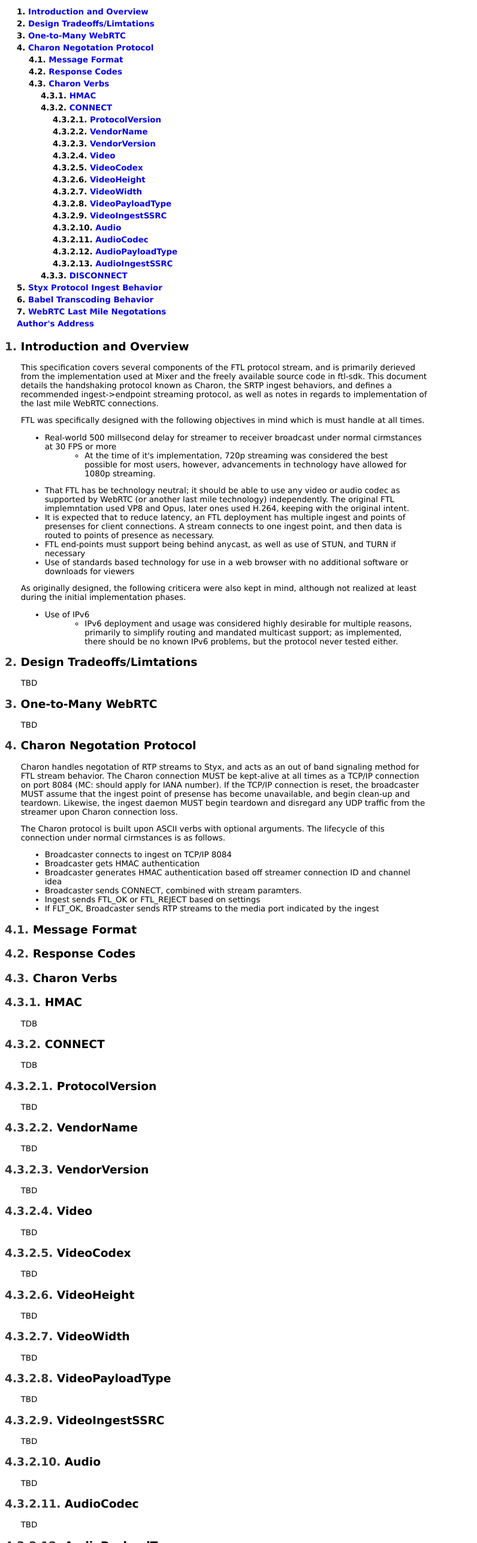
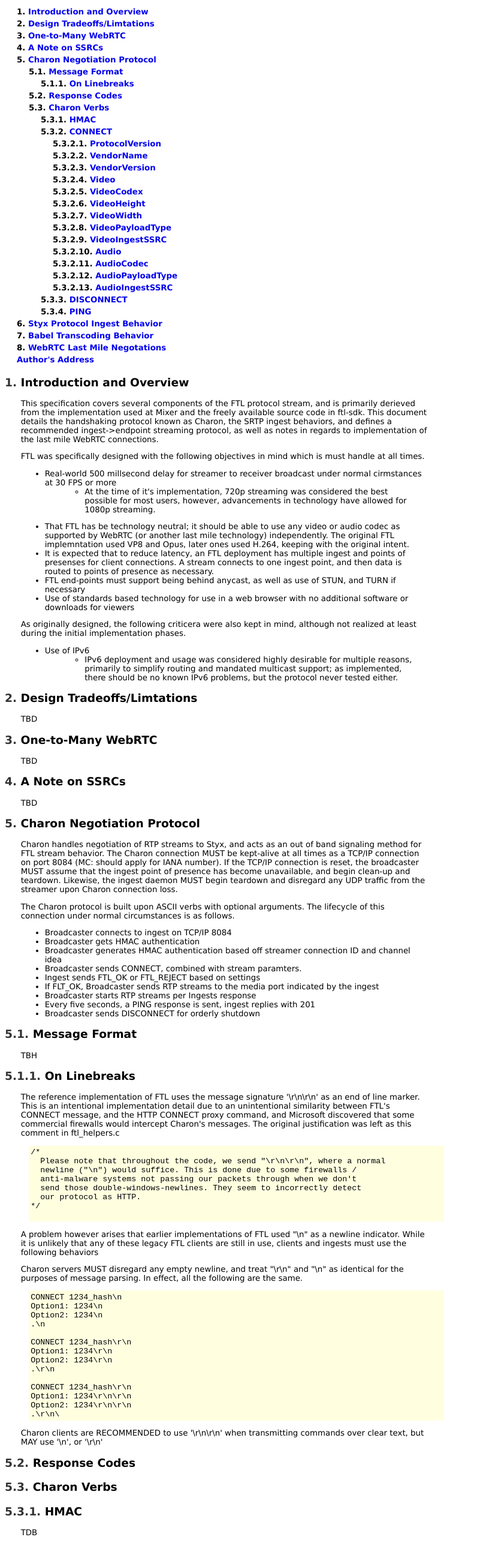
Before and after one commit to ftl-protocol-dev/ftl-specification, a plain HTML site: page docs/draft-ftl-specification-00.html in a window 1280 px wide. Shown: the part 851-3423 px from the top of the page at 60% size, without its empty margins (0-796 px from the left). Drawn offline with Linux system fonts and the light colour scheme.

```diff
--- a/docs/draft-ftl-specification-00.html
+++ b/docs/draft-ftl-specification-00.html
@@ -377,29 +377,32 @@
 <link href="#rfc.section.1" rel="Chapter" title="1 Introduction and Overview">
 <link href="#rfc.section.2" rel="Chapter" title="2 Design Tradeoffs/Limtations">
 <link href="#rfc.section.3" rel="Chapter" title="3 One-to-Many WebRTC">
-<link href="#rfc.section.4" rel="Chapter" title="4 Charon Negotation Protocol">
-<link href="#rfc.section.4.1" rel="Chapter" title="4.1 Message Format">
-<link href="#rfc.section.4.2" rel="Chapter" title="4.2 Response Codes">
-<link href="#rfc.section.4.3" rel="Chapter" title="4.3 Charon Verbs">
-<link href="#rfc.section.4.3.1" rel="Chapter" title="4.3.1 HMAC">
-<link href="#rfc.section.4.3.2" rel="Chapter" title="4.3.2 CONNECT">
-<link href="#rfc.section.4.3.2.1" rel="Chapter" title="4.3.2.1 ProtocolVersion">
-<link href="#rfc.section.4.3.2.2" rel="Chapter" title="4.3.2.2 VendorName">
-<link href="#rfc.section.4.3.2.3" rel="Chapter" title="4.3.2.3 VendorVersion">
-<link href="#rfc.section.4.3.2.4" rel="Chapter" title="4.3.2.4 Video">
-<link href="#rfc.section.4.3.2.5" rel="Chapter" title="4.3.2.5 VideoCodex">
-<link href="#rfc.section.4.3.2.6" rel="Chapter" title="4.3.2.6 VideoHeight">
-<link href="#rfc.section.4.3.2.7" rel="Chapter" title="4.3.2.7 VideoWidth">
-<link href="#rfc.section.4.3.2.8" rel="Chapter" title="4.3.2.8 VideoPayloadType">
-<link href="#rfc.section.4.3.2.9" rel="Chapter" title="4.3.2.9 VideoIngestSSRC">
-<link href="#rfc.section.4.3.2.10" rel="Chapter" title="4.3.2.10 Audio">
-<link href="#rfc.section.4.3.2.11" rel="Chapter" title="4.3.2.11 AudioCodec">
-<link href="#rfc.section.4.3.2.12" rel="Chapter" title="4.3.2.12 AudioPayloadType">
-<link href="#rfc.section.4.3.2.13" rel="Chapter" title="4.3.2.13 AudioIngestSSRC">
-<link href="#rfc.section.4.3.3" rel="Chapter" title="4.3.3 DISCONNECT">
-<link href="#rfc.section.5" rel="Chapter" title="5 Styx Protocol Ingest Behavior">
-<link href="#rfc.section.6" rel="Chapter" title="6 Babel Transcoding Behavior">
-<link href="#rfc.section.7" rel="Chapter" title="7 WebRTC Last Mile Negotations">
+<link href="#rfc.section.4" rel="Chapter" title="4 A Note on SSRCs">
+<link href="#rfc.section.5" rel="Chapter" title="5 Charon Negotiation Protocol">
+<link href="#rfc.section.5.1" rel="Chapter" title="5.1 Message Format">
+<link href="#rfc.section.5.1.1" rel="Chapter" title="5.1.1 On Linebreaks">
+<link href="#rfc.section.5.2" rel="Chapter" title="5.2 Response Codes">
+<link href="#rfc.section.5.3" rel="Chapter" title="5.3 Charon Verbs">
+<link href="#rfc.section.5.3.1" rel="Chapter" title="5.3.1 HMAC">
+<link href="#rfc.section.5.3.2" rel="Chapter" title="5.3.2 CONNECT">
+<link href="#rfc.section.5.3.2.1" rel="Chapter" title="5.3.2.1 ProtocolVersion">
+<link href="#rfc.section.5.3.2.2" rel="Chapter" title="5.3.2.2 VendorName">
+<link href="#rfc.section.5.3.2.3" rel="Chapter" title="5.3.2.3 VendorVersion">
+<link href="#rfc.section.5.3.2.4" rel="Chapter" title="5.3.2.4 Video">
+<link href="#rfc.section.5.3.2.5" rel="Chapter" title="5.3.2.5 VideoCodex">
+<link href="#rfc.section.5.3.2.6" rel="Chapter" title="5.3.2.6 VideoHeight">
+<link href="#rfc.section.5.3.2.7" rel="Chapter" title="5.3.2.7 VideoWidth">
+<link href="#rfc.section.5.3.2.8" rel="Chapter" title="5.3.2.8 VideoPayloadType">
+<link href="#rfc.section.5.3.2.9" rel="Chapter" title="5.3.2.9 VideoIngestSSRC">
+<link href="#rfc.section.5.3.2.10" rel="Chapter" title="5.3.2.10 Audio">
+<link href="#rfc.section.5.3.2.11" rel="Chapter" title="5.3.2.11 AudioCodec">
+<link href="#rfc.section.5.3.2.12" rel="Chapter" title="5.3.2.12 AudioPayloadType">
+<link href="#rfc.section.5.3.2.13" rel="Chapter" title="5.3.2.13 AudioIngestSSRC">
+<link href="#rfc.section.5.3.3" rel="Chapter" title="5.3.3 DISCONNECT">
+<link href="#rfc.section.5.3.4" rel="Chapter" title="5.3.4 PING">
+<link href="#rfc.section.6" rel="Chapter" title="6 Styx Protocol Ingest Behavior">
+<link href="#rfc.section.7" rel="Chapter" title="7 Babel Transcoding Behavior">
+<link href="#rfc.section.8" rel="Chapter" title="8 WebRTC Last Mile Negotations">
 <link href="#rfc.authors" rel="Chapter">
 
 
@@ -466,51 +469,57 @@
 </li>
 <li>3.   <a href="#rfc.section.3">One-to-Many WebRTC</a>
 </li>
-<li>4.   <a href="#rfc.section.4">Charon Negotation Protocol</a>
+<li>4.   <a href="#rfc.section.4">A Note on SSRCs</a>
 </li>
-<ul><li>4.1.   <a href="#rfc.section.4.1">Message Format</a>
+<li>5.   <a href="#rfc.section.5">Charon Negotiation Protocol</a>
 </li>
-<li>4.2.   <a href="#rfc.section.4.2">Response Codes</a>
+<ul><li>5.1.   <a href="#rfc.section.5.1">Message Format</a>
 </li>
-<li>4.3.   <a href="#rfc.section.4.3">Charon Verbs</a>
+<ul><li>5.1.1.   <a href="#rfc.section.5.1.1">On Linebreaks</a>
 </li>
-<ul><li>4.3.1.   <a href="#rfc.section.4.3.1">HMAC</a>
+</ul><li>5.2.   <a href="#rfc.section.5.2">Response Codes</a>
 </li>
-<li>4.3.2.   <a href="#rfc.section.4.3.2">CONNECT</a>
+<li>5.3.   <a href="#rfc.section.5.3">Charon Verbs</a>
 </li>
-<ul><li>4.3.2.1.   <a href="#rfc.section.4.3.2.1">ProtocolVersion</a>
+<ul><li>5.3.1.   <a href="#rfc.section.5.3.1">HMAC</a>
 </li>
-<li>4.3.2.2.   <a href="#rfc.section.4.3.2.2">VendorName</a>
+<li>5.3.2.   <a href="#rfc.section.5.3.2">CONNECT</a>
 </li>
-<li>4.3.2.3.   <a href="#rfc.section.4.3.2.3">VendorVersion</a>
+<ul><li>5.3.2.1.   <a href="#rfc.section.5.3.2.1">ProtocolVersion</a>
 </li>
-<li>4.3.2.4.   <a href="#rfc.section.4.3.2.4">Video</a>
+<li>5.3.2.2.   <a href="#rfc.section.5.3.2.2">VendorName</a>
 </li>
-<li>4.3.2.5.   <a href="#rfc.section.4.3.2.5">VideoCodex</a>
+<li>5.3.2.3.   <a href="#rfc.section.5.3.2.3">VendorVersion</a>
 </li>
-<li>4.3.2.6.   <a href="#rfc.section.4.3.2.6">VideoHeight</a>
+<li>5.3.2.4.   <a href="#rfc.section.5.3.2.4">Video</a>
 </li>
-<li>4.3.2.7.   <a href="#rfc.section.4.3.2.7">VideoWidth</a>
+<li>5.3.2.5.   <a href="#rfc.section.5.3.2.5">VideoCodex</a>
 </li>
-<li>4.3.2.8.   <a href="#rfc.section.4.3.2.8">VideoPayloadType</a>
+<li>5.3.2.6.   <a href="#rfc.section.5.3.2.6">VideoHeight</a>
 </li>
-<li>4.3.2.9.   <a href="#rfc.section.4.3.2.9">VideoIngestSSRC</a>
+<li>5.3.2.7.   <a href="#rfc.section.5.3.2.7">VideoWidth</a>
 </li>
-<li>4.3.2.10.   <a href="#rfc.section.4.3.2.10">Audio</a>
+<li>5.3.2.8.   <a href="#rfc.section.5.3.2.8">VideoPayloadType</a>
 </li>
-<li>4.3.2.11.   <a href="#rfc.section.4.3.2.11">AudioCodec</a>
+<li>5.3.2.9.   <a href="#rfc.section.5.3.2.9">VideoIngestSSRC</a>
 </li>
-<li>4.3.2.12.   <a href="#rfc.section.4.3.2.12">AudioPayloadType</a>
+<li>5.3.2.10.   <a href="#rfc.section.5.3.2.10">Audio</a>
 </li>
-<li>4.3.2.13.   <a href="#rfc.section.4.3.2.13">AudioIngestSSRC</a>
+<li>5.3.2.11.   <a href="#rfc.section.5.3.2.11">AudioCodec</a>
 </li>
-</ul><li>4.3.3.   <a href="#rfc.section.4.3.3">DISCONNECT</a>
+<li>5.3.2.12.   <a href="#rfc.section.5.3.2.12">AudioPayloadType</a>
 </li>
-</ul></ul><li>5.   <a href="#rfc.section.5">Styx Protocol Ingest Behavior</a>
+<li>5.3.2.13.   <a href="#rfc.section.5.3.2.13">AudioIngestSSRC</a>
 </li>
-<li>6.   <a href="#rfc.section.6">Babel Transcoding Behavior</a>
+</ul><li>5.3.3.   <a href="#rfc.section.5.3.3">DISCONNECT</a>
 </li>
-<li>7.   <a href="#rfc.section.7">WebRTC Last Mile Negotations</a>
+<li>5.3.4.   <a href="#rfc.section.5.3.4">PING</a>
+</li>
+</ul></ul><li>6.   <a href="#rfc.section.6">Styx Protocol Ingest Behavior</a>
+</li>
+<li>7.   <a href="#rfc.section.7">Babel Transcoding Behavior</a>
+</li>
+<li>8.   <a href="#rfc.section.8">WebRTC Last Mile Negotations</a>
 </li>
 <li><a href="#rfc.authors">Author's Address</a>
 </li>
@@ -549,9 +558,12 @@
 <a href="#rfc.section.3">3.</a> One-to-Many WebRTC</h1>
 <p id="rfc.section.3.p.1">TBD</p>
 <h1 id="rfc.section.4">
-<a href="#rfc.section.4">4.</a> Charon Negotation Protocol</h1>
-<p id="rfc.section.4.p.1">Charon handles negotation of RTP streams to Styx, and acts as an out of band signaling method for FTL stream behavior. The Charon connection MUST be kept-alive at all times as a TCP/IP connection on port 8084 (MC: should apply for IANA number). If the TCP/IP connection is reset, the broadcaster MUST assume that the ingest point of presense has become unavailable, and begin clean-up and teardown. Likewise, the ingest daemon MUST begin teardown and disregard any UDP traffic from the streamer upon Charon connection loss.  </p>
-<p id="rfc.section.4.p.2">The Charon protocol is built upon ASCII verbs with optional arguments. The lifecycle of this connection under normal cirmstances is as follows.  </p>
+<a href="#rfc.section.4">4.</a> A Note on SSRCs</h1>
+<p id="rfc.section.4.p.1">TBD</p>
+<h1 id="rfc.section.5">
+<a href="#rfc.section.5">5.</a> Charon Negotiation Protocol</h1>
+<p id="rfc.section.5.p.1">Charon handles negotiation of RTP streams to Styx, and acts as an out of band signaling method for FTL stream behavior. The Charon connection MUST be kept-alive at all times as a TCP/IP connection on port 8084 (MC: should apply for IANA number). If the TCP/IP connection is reset, the broadcaster MUST assume that the ingest point of presence has become unavailable, and begin clean-up and teardown. Likewise, the ingest daemon MUST begin teardown and disregard any UDP traffic from the streamer upon Charon connection loss.  </p>
+<p id="rfc.section.5.p.2">The Charon protocol is built upon ASCII verbs with optional arguments. The lifecycle of this connection under normal circumstances is as follows.  </p>
 <p></p>
 
 <ul>
@@ -561,72 +573,110 @@
 <li>Broadcaster sends CONNECT, combined with stream paramters.</li>
 <li>Ingest sends FTL_OK or FTL_REJECT based on settings</li>
 <li>If FLT_OK, Broadcaster sends RTP streams to the media port indicated by the ingest</li>
+<li>Broadcaster starts RTP streams per Ingests response</li>
+<li>Every five seconds, a PING response is sent, ingest replies with 201</li>
+<li>Broadcaster sends DISCONNECT for orderly shutdown</li>
 </ul>
 
 <p> </p>
-<h1 id="rfc.section.4.1">
-<a href="#rfc.section.4.1">4.1.</a> Message Format</h1>
-<h1 id="rfc.section.4.2">
-<a href="#rfc.section.4.2">4.2.</a> Response Codes</h1>
-<h1 id="rfc.section.4.3">
-<a href="#rfc.section.4.3">4.3.</a> Charon Verbs</h1>
-<h1 id="rfc.section.4.3.1">
-<a href="#rfc.section.4.3.1">4.3.1.</a> HMAC</h1>
-<p id="rfc.section.4.3.1.p.1">TDB</p>
-<h1 id="rfc.section.4.3.2">
-<a href="#rfc.section.4.3.2">4.3.2.</a> CONNECT</h1>
-<p id="rfc.section.4.3.2.p.1">TDB</p>
-<h1 id="rfc.section.4.3.2.1">
-<a href="#rfc.section.4.3.2.1">4.3.2.1.</a> ProtocolVersion</h1>
-<p id="rfc.section.4.3.2.1.p.1">TBD</p>
-<h1 id="rfc.section.4.3.2.2">
-<a href="#rfc.section.4.3.2.2">4.3.2.2.</a> VendorName</h1>
-<p id="rfc.section.4.3.2.2.p.1">TBD</p>
-<h1 id="rfc.section.4.3.2.3">
-<a href="#rfc.section.4.3.2.3">4.3.2.3.</a> VendorVersion</h1>
-<p id="rfc.section.4.3.2.3.p.1">TBD</p>
-<h1 id="rfc.section.4.3.2.4">
-<a href="#rfc.section.4.3.2.4">4.3.2.4.</a> Video</h1>
-<p id="rfc.section.4.3.2.4.p.1">TBD</p>
-<h1 id="rfc.section.4.3.2.5">
-<a href="#rfc.section.4.3.2.5">4.3.2.5.</a> VideoCodex</h1>
-<p id="rfc.section.4.3.2.5.p.1">TBD</p>
-<h1 id="rfc.section.4.3.2.6">
-<a href="#rfc.section.4.3.2.6">4.3.2.6.</a> VideoHeight</h1>
-<p id="rfc.section.4.3.2.6.p.1">TBD</p>
-<h1 id="rfc.section.4.3.2.7">
-<a href="#rfc.section.4.3.2.7">4.3.2.7.</a> VideoWidth</h1>
-<p id="rfc.section.4.3.2.7.p.1">TBD</p>
-<h1 id="rfc.section.4.3.2.8">
-<a href="#rfc.section.4.3.2.8">4.3.2.8.</a> VideoPayloadType</h1>
-<p id="rfc.section.4.3.2.8.p.1">TBD</p>
-<h1 id="rfc.section.4.3.2.9">
-<a href="#rfc.section.4.3.2.9">4.3.2.9.</a> VideoIngestSSRC</h1>
-<p id="rfc.section.4.3.2.9.p.1">TBD</p>
-<h1 id="rfc.section.4.3.2.10">
-<a href="#rfc.section.4.3.2.10">4.3.2.10.</a> Audio</h1>
-<p id="rfc.section.4.3.2.10.p.1">TBD</p>
-<h1 id="rfc.section.4.3.2.11">
-<a href="#rfc.section.4.3.2.11">4.3.2.11.</a> AudioCodec</h1>
-<p id="rfc.section.4.3.2.11.p.1">TBD</p>
-<h1 id="rfc.section.4.3.2.12">
-<a href="#rfc.section.4.3.2.12">4.3.2.12.</a> AudioPayloadType</h1>
-<p id="rfc.section.4.3.2.12.p.1">TBD</p>
-<h1 id="rfc.section.4.3.2.13">
-<a href="#rfc.section.4.3.2.13">4.3.2.13.</a> AudioIngestSSRC</h1>
-<p id="rfc.section.4.3.2.13.p.1">TBD</p>
-<h1 id="rfc.section.4.3.3">
-<a href="#rfc.section.4.3.3">4.3.3.</a> DISCONNECT</h1>
-<p id="rfc.section.4.3.3.p.1">TBD</p>
-<h1 id="rfc.section.5">
-<a href="#rfc.section.5">5.</a> Styx Protocol Ingest Behavior</h1>
-<p id="rfc.section.5.p.1">TBD</p>
+<h1 id="rfc.section.5.1">
+<a href="#rfc.section.5.1">5.1.</a> Message Format</h1>
+<p id="rfc.section.5.1.p.1">TBH </p>
+<h1 id="rfc.section.5.1.1">
+<a href="#rfc.section.5.1.1">5.1.1.</a> On Linebreaks</h1>
+<p id="rfc.section.5.1.1.p.1">The reference implementation of FTL uses the message signature '\r\n\r\n' as an end of line marker.  This is an intentional implementation detail due to an unintentional similarity between FTL's CONNECT message, and the HTTP CONNECT proxy command, and Microsoft discovered that some commercial firewalls would intercept Charon's messages. The original justification was left as this comment in ftl_helpers.c</p>
+<pre>
+/*
+  Please note that throughout the code, we send "\r\n\r\n", where a normal
+  newline ("\n") would suffice. This is done due to some firewalls /
+  anti-malware systems not passing our packets through when we don't
+  send those double-windows-newlines. They seem to incorrectly detect
+  our protocol as HTTP.
+*/
+            </pre>
+<p id="rfc.section.5.1.1.p.2">A problem however arises that earlier implementations of FTL used "\n" as a newline indicator.  While it is unlikely that any of these legacy FTL clients are still in use, clients and ingests must use the following behaviors</p>
+<p id="rfc.section.5.1.1.p.3">Charon servers MUST disregard any empty newline, and treat "\r\n" and "\n" as identical for the purposes of message parsing. In effect, all the following are the same.</p>
+<pre>
+CONNECT 1234_hash\n
+Option1: 1234\n
+Option2: 1234\n
+.\n
+
+CONNECT 1234_hash\r\n
+Option1: 1234\r\n
+Option2: 1234\r\n
+.\r\n
+
+CONNECT 1234_hash\r\n
+Option1: 1234\r\n\r\n
+Option2: 1234\r\n\r\n
+.\r\n\
+</pre>
+<p id="rfc.section.5.1.1.p.4">Charon clients are RECOMMENDED to use '\r\n\r\n' when transmitting commands over clear text, but MAY use '\n', or '\r\n'</p>
+<h1 id="rfc.section.5.2">
+<a href="#rfc.section.5.2">5.2.</a> Response Codes</h1>
+<h1 id="rfc.section.5.3">
+<a href="#rfc.section.5.3">5.3.</a> Charon Verbs</h1>
+<h1 id="rfc.section.5.3.1">
+<a href="#rfc.section.5.3.1">5.3.1.</a> HMAC</h1>
+<p id="rfc.section.5.3.1.p.1">TDB</p>
+<h1 id="rfc.section.5.3.2">
+<a href="#rfc.section.5.3.2">5.3.2.</a> CONNECT</h1>
+<p id="rfc.section.5.3.2.p.1">TDB</p>
+<h1 id="rfc.section.5.3.2.1">
+<a href="#rfc.section.5.3.2.1">5.3.2.1.</a> ProtocolVersion</h1>
+<p id="rfc.section.5.3.2.1.p.1">TBD</p>
+<h1 id="rfc.section.5.3.2.2">
+<a href="#rfc.section.5.3.2.2">5.3.2.2.</a> VendorName</h1>
+<p id="rfc.section.5.3.2.2.p.1">TBD</p>
+<h1 id="rfc.section.5.3.2.3">
+<a href="#rfc.section.5.3.2.3">5.3.2.3.</a> VendorVersion</h1>
+<p id="rfc.section.5.3.2.3.p.1">TBD</p>
+<h1 id="rfc.section.5.3.2.4">
+<a href="#rfc.section.5.3.2.4">5.3.2.4.</a> Video</h1>
+<p id="rfc.section.5.3.2.4.p.1">TBD</p>
+<h1 id="rfc.section.5.3.2.5">
+<a href="#rfc.section.5.3.2.5">5.3.2.5.</a> VideoCodex</h1>
+<p id="rfc.section.5.3.2.5.p.1">TBD</p>
+<h1 id="rfc.section.5.3.2.6">
+<a href="#rfc.section.5.3.2.6">5.3.2.6.</a> VideoHeight</h1>
+<p id="rfc.section.5.3.2.6.p.1">TBD</p>
+<h1 id="rfc.section.5.3.2.7">
+<a href="#rfc.section.5.3.2.7">5.3.2.7.</a> VideoWidth</h1>
+<p id="rfc.section.5.3.2.7.p.1">TBD</p>
+<h1 id="rfc.section.5.3.2.8">
+<a href="#rfc.section.5.3.2.8">5.3.2.8.</a> VideoPayloadType</h1>
+<p id="rfc.section.5.3.2.8.p.1">TBD</p>
+<h1 id="rfc.section.5.3.2.9">
+<a href="#rfc.section.5.3.2.9">5.3.2.9.</a> VideoIngestSSRC</h1>
+<p id="rfc.section.5.3.2.9.p.1">TBD</p>
+<h1 id="rfc.section.5.3.2.10">
+<a href="#rfc.section.5.3.2.10">5.3.2.10.</a> Audio</h1>
+<p id="rfc.section.5.3.2.10.p.1">TBD</p>
+<h1 id="rfc.section.5.3.2.11">
+<a href="#rfc.section.5.3.2.11">5.3.2.11.</a> AudioCodec</h1>
+<p id="rfc.section.5.3.2.11.p.1">TBD</p>
+<h1 id="rfc.section.5.3.2.12">
+<a href="#rfc.section.5.3.2.12">5.3.2.12.</a> AudioPayloadType</h1>
+<p id="rfc.section.5.3.2.12.p.1">TBD</p>
+<h1 id="rfc.section.5.3.2.13">
+<a href="#rfc.section.5.3.2.13">5.3.2.13.</a> AudioIngestSSRC</h1>
+<p id="rfc.section.5.3.2.13.p.1">TBD</p>
+<h1 id="rfc.section.5.3.3">
+<a href="#rfc.section.5.3.3">5.3.3.</a> DISCONNECT</h1>
+<p id="rfc.section.5.3.3.p.1">TBD</p>
+<h1 id="rfc.section.5.3.4">
+<a href="#rfc.section.5.3.4">5.3.4.</a> PING</h1>
+<p id="rfc.section.5.3.4.p.1">TBD</p>
 <h1 id="rfc.section.6">
-<a href="#rfc.section.6">6.</a> Babel Transcoding Behavior</h1>
+<a href="#rfc.section.6">6.</a> Styx Protocol Ingest Behavior</h1>
 <p id="rfc.section.6.p.1">TBD</p>
 <h1 id="rfc.section.7">
-<a href="#rfc.section.7">7.</a> WebRTC Last Mile Negotations</h1>
+<a href="#rfc.section.7">7.</a> Babel Transcoding Behavior</h1>
 <p id="rfc.section.7.p.1">TBD</p>
+<h1 id="rfc.section.8">
+<a href="#rfc.section.8">8.</a> WebRTC Last Mile Negotations</h1>
+<p id="rfc.section.8.p.1">TBD</p>
 <h1 id="rfc.authors"><a href="#rfc.authors">Author's Address</a></h1>
 <div class="avoidbreak">
   <address class="vcard">
```
Also changed, not shown: draft-ftl-specification-00.xml (+45 -1 lines), docs/draft-ftl-specification-00.txt, 1 other file.
